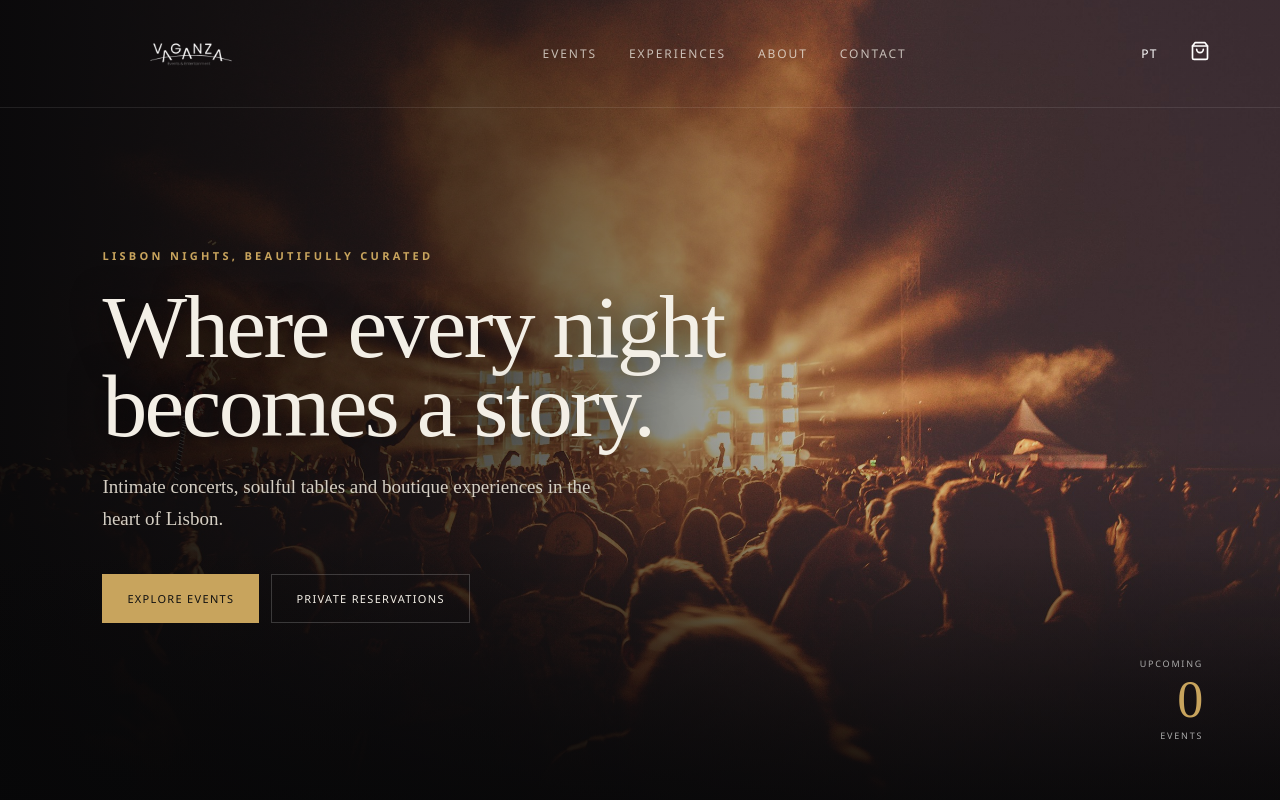
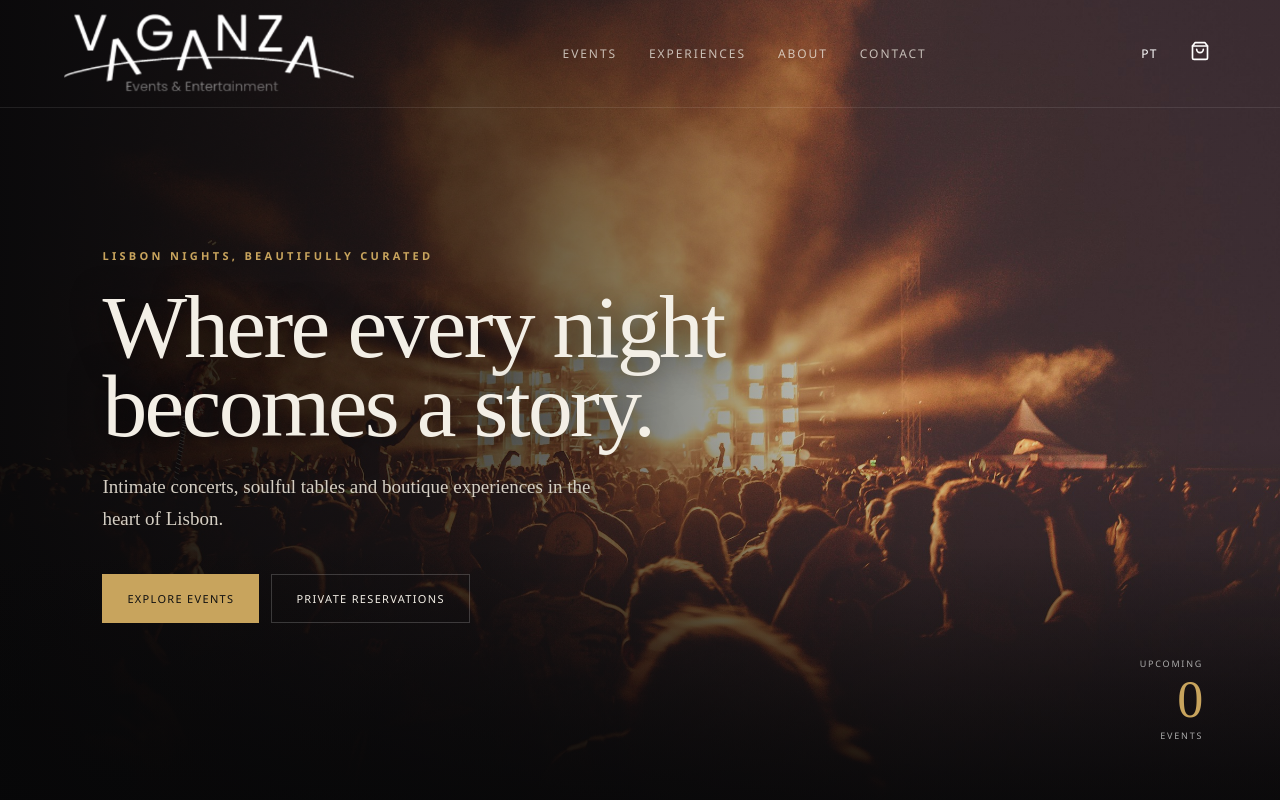
Before and after one commit to IberEnlace/vaganzaevent-website, a Next.js app: page / in a window 1280 px wide. Shown: the top 800 px of the page. Built offline with nearby package versions, Linux system fonts and the light colour scheme; no server answers; the database is empty.

Commit message:
Enlarge Vaganza logo

```diff
--- a/app/globals.css
+++ b/app/globals.css
@@ -41,7 +41,7 @@ footer{grid-template-columns:1fr 1fr auto;align-items:center}
 
 /* Full-bleed concert hero and stronger Vaganza branding */
 .site-header{height:108px}
-.site-header .logo img{width:250px;height:92px}
+.site-header .logo img{width:290px;height:auto}
 .hero{
   background-image:url('/images/hero-concert.jpg');
   background-size:cover;
@@ -58,14 +58,14 @@ footer{grid-template-columns:1fr 1fr auto;align-items:center}
 .hero:after{z-index:1;background:linear-gradient(0deg,rgba(7,7,8,.72),transparent 32%)}
 .hero-content,.hero-meta{z-index:2}
 .hero h1{text-shadow:0 4px 34px rgba(0,0,0,.72)}
-footer .logo img{width:245px;height:96px}
-.manifesto .logo img{width:275px;height:110px;filter:brightness(0)}
+footer .logo img{width:285px;height:auto}
+.manifesto .logo img{width:315px;height:auto;filter:brightness(0)}
 
 @media(max-width:900px){
   .site-header{height:88px}
-  .site-header .logo img{width:180px;height:72px}
+  .site-header .logo img{width:205px;height:auto}
   .hero{background-position:58% center}
   .hero:before{background:linear-gradient(0deg,rgba(7,7,8,.96) 7%,rgba(7,7,8,.48) 62%,rgba(7,7,8,.25) 100%)}
-  footer .logo img{width:210px;height:84px}
-  .manifesto .logo img{width:225px;height:90px}
+  footer .logo img{width:235px;height:auto}
+  .manifesto .logo img{width:255px;height:auto}
 }
--- a/components/VaganzaLogo.tsx
+++ b/components/VaganzaLogo.tsx
@@ -3,7 +3,7 @@ import Image from "next/image";
 export function VaganzaLogo({ compact = false }: { compact?: boolean }) {
   return (
     <div className={`logo ${compact ? "logo-compact" : ""}`} aria-label="Vaganza Events and Entertainment">
-      <Image src="/vaganza-logo.png" alt="Vaganza Events & Entertainment" width={500} height={500} priority />
+      <Image src="/vaganza-logo-wide.png" alt="Vaganza Events & Entertainment" width={442} height={120} priority />
     </div>
   );
 }
```
Also changed, not shown: public/vaganza-logo-wide.png (added).
